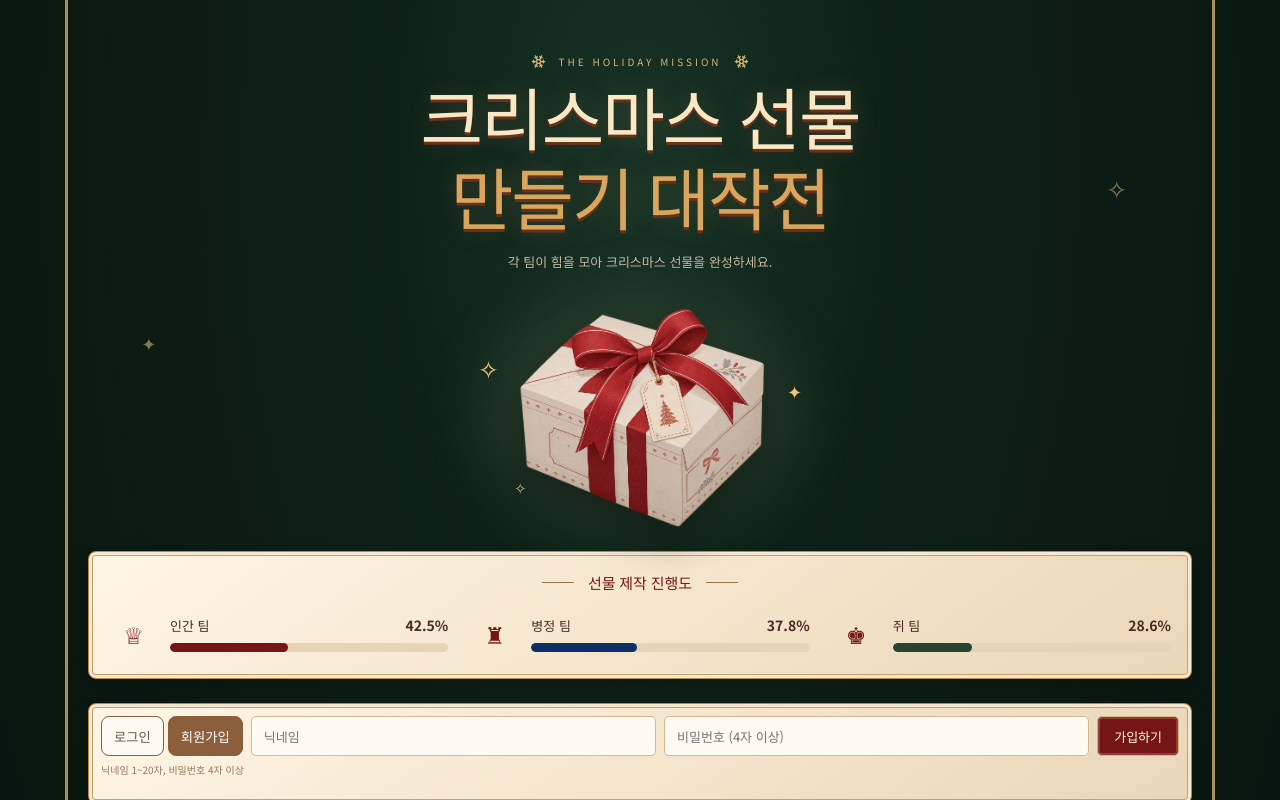
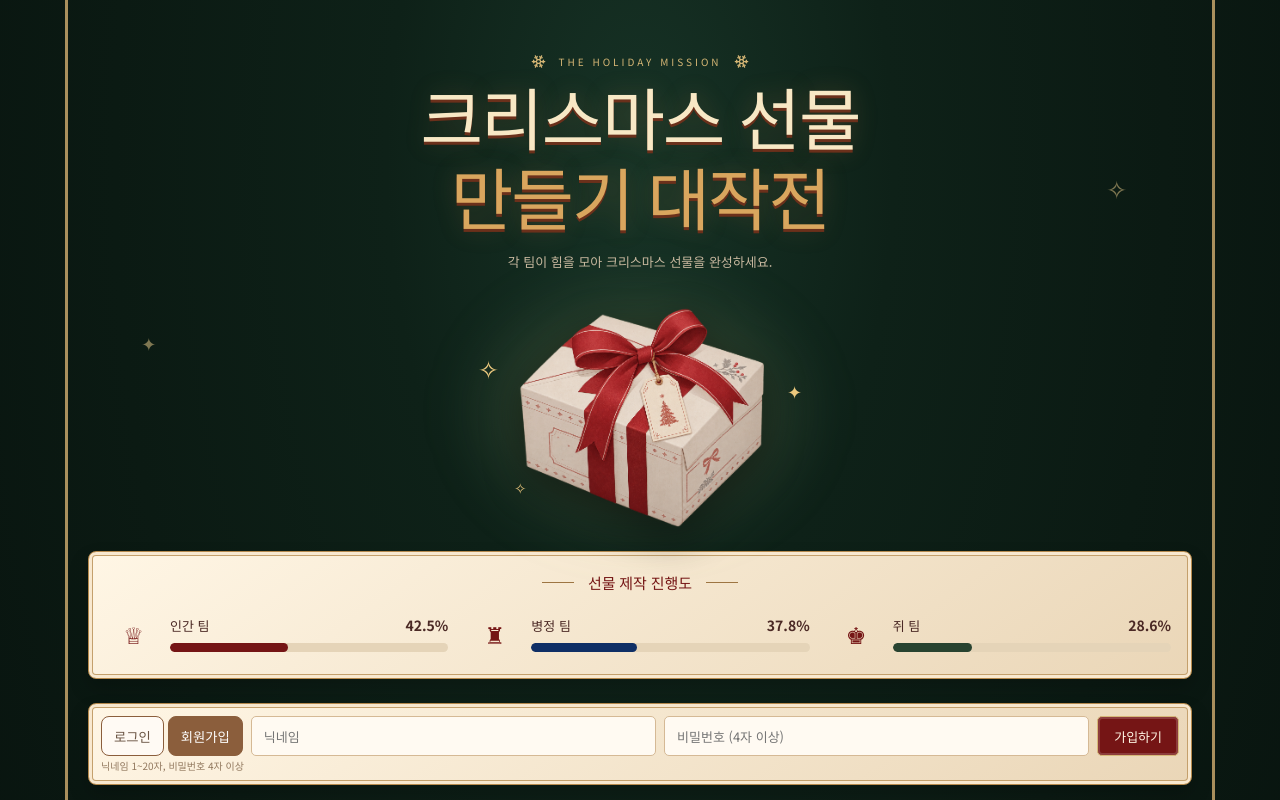
Before and after one commit to DoA-xoxo/gift, a Next.js app in the folder christmas-gift-next/: page / in a window 1280 px wide. Both pictures are taken after a click on the button "회원가입". Shown: the top 800 px of the page. Built offline with nearby package versions, Linux system fonts and the light colour scheme; no server answers; the database is empty; a web font is replaced by a local one.

Commit message:
Update page.jsx

```diff
--- a/christmas-gift-next/app/page.jsx
+++ b/christmas-gift-next/app/page.jsx
@@ -435,11 +435,18 @@ async function submitAuth(e) {
       </button>
     </div>
 
-    {authMode === 'register' && (
-      <p className="hint" style={{ marginTop: 6 }}>
-        닉네임 1~20자, 비밀번호 4자 이상
-      </p>
-    )}
+{authMode === 'register' && (
+  <p
+    className="hint"
+    style={{
+      marginTop: 4,
+      marginBottom: 0,
+      lineHeight: 1.2,
+    }}
+  >
+    닉네임 1~20자, 비밀번호 4자 이상
+  </p>
+)}
   </form>
 ) : (
   <div
```
